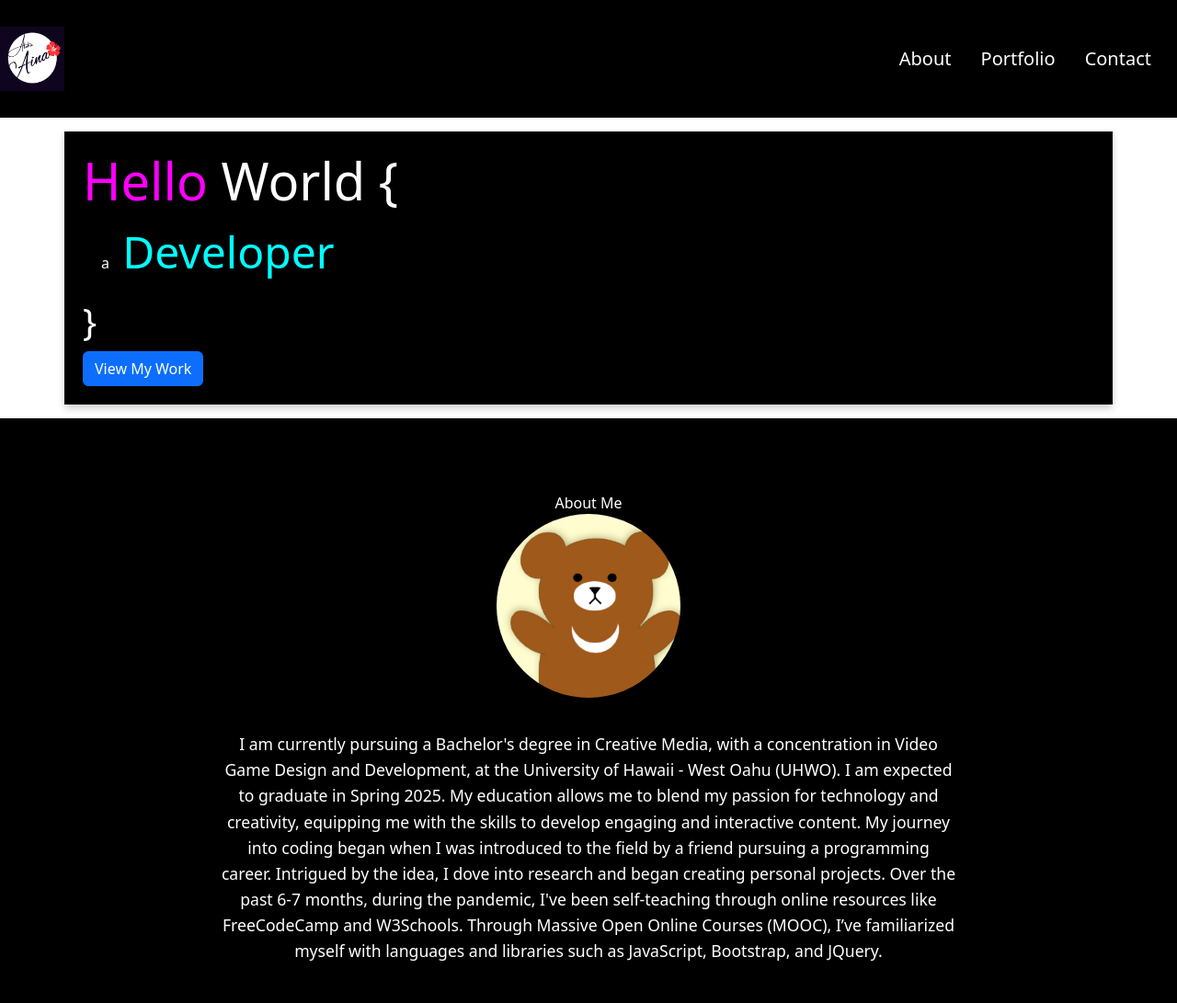
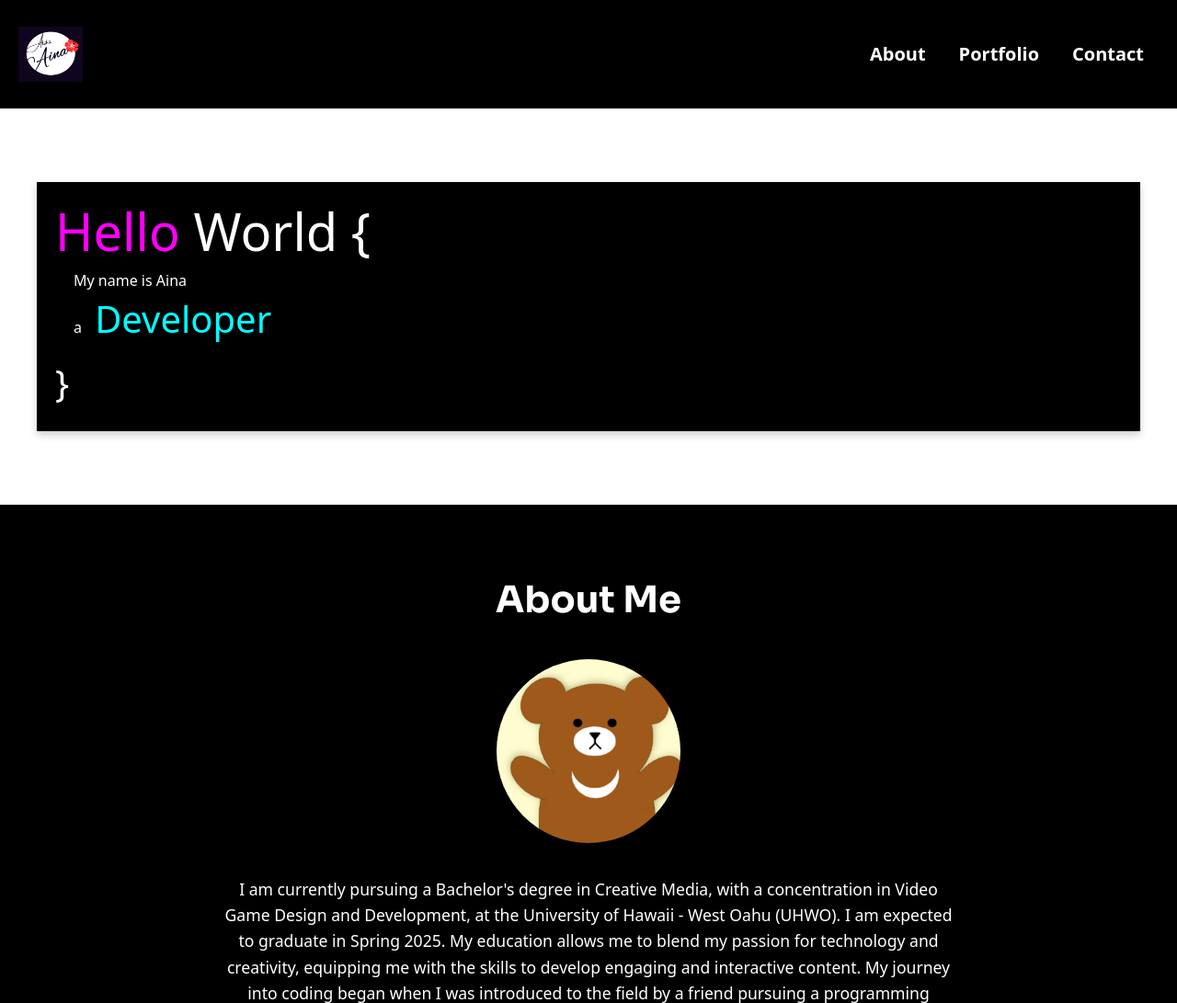
Before and after one commit to KO-d14/SP25_ART320_Portfolio, a plain HTML site: page index.html in a window 1280 px wide. Shown: the top 1091 px of the page at 92% size. Drawn offline with nearby package versions, Linux system fonts and the light colour scheme.

Commit message:
- an issue occurred wit the typewirter fx - had to modify code
- added scroll fade affect

```diff
--- a/css/style.css
+++ b/css/style.css
@@ -3,18 +3,6 @@ This is the style.css which stores all the CSS styles for the website
 */
 
 
-/*Global Styles*/
-
-html {
-    scroll-behavior: smooth;
-   }
-
-.globalPadding {
-    padding: 80px 40px 80px 40px;
-}
-section {
-    padding: 80px 40px 80px 40px;
-}
 
 
 /* TEXT STYLES */
@@ -24,45 +12,104 @@ section {
     color: magenta;
 }
 
-   .whiteFonts{
+.whiteFonts {
     color: white;
 }
 
-   .cyanFonts{
+.cyanFonts {
     color: cyan;
 }
 
 
 
-   header {
-       background: black;
-        position: sticky;
-        top: 0;
-        z-index: 1000;
-        background: black;
-        width: 100%;
-
-   }
 
 /* ------------- Hero Section -------------*/
 
 
+/* Navbar container layout */
+.navbar-container {
+    display: flex;
+    flex-wrap: wrap;
+    justify-content: space-between;
+    align-items: center;
+    width: 100%;
+    padding: 0 20px;
+    background-color: black;
+    z-index: 1000;
+  }
+
+  /* Logo image */
+  .navbar-container img {
+    max-height: 60px;
+  }
+
+  /* Group of nav links */
+  .nav-links-group {
+    display: flex;
+    flex-wrap: wrap;
+    gap: 20px;
+  }
+
+  /* Individual nav links */
+  .navLinks {
+    color: white;
+    text-decoration: none;
+    font-weight: 600;
+    transition: color 0.3s;
+  }
+
+  .navLinks:hover {
+    color: lightgreen;
+  }
+
+  /* Sticky nav at top */
+  header {
+    position: sticky;
+    top: 0;
+    background: black;
+    width: 100%;
+    z-index: 1000;
+  }
+
+  /* Responsive behavior for smaller screens */
+  @media (max-width: 768px) {
+    .navbar-container {
+      flex-direction: column;
+      align-items: center;
+      text-align: center;
+      gap: 15px;
+    }
+
+    .nav-links-group {
+      justify-content: center;
+      width: 100%;
+      flex-wrap: wrap;
+    }
 
     .navLinks {
-       color: white;
+      display: block;
+      padding: 8px 0;
+    }
   }
 
-   /*Sections */
+/*======= Sections ============== */
 
 /* Hero Section */
 .hero {
     background: white;
     padding: 15px
 }
+
 .codeBox {
     background: black;
     box-shadow: 0 4px 8px rgba(0, 0, 0, 0.2);
     padding: 20px;
+
+        color: white;
+        overflow-wrap: break-word;     /* 🔑 breaks long words */
+        word-break: break-word;        /* handles extreme cases */
+        max-width: 100%;               /* prevents overflow */
+        width: 100%;
 
 
 }
@@ -70,6 +117,7 @@ section {
 .codeBox p {
     margin-left: 20px;
 }
+
 /* About Section */
 #about {
     background: black;
@@ -113,17 +161,32 @@ section {
 }
 
 @keyframes blink {
-     0%   { opacity: 1; }
-     50%  { opacity: 0; }
-     100% { opacity: 1; }
+    0% {
+        opacity: 1;
+    }
+
+    50% {
+        opacity: 0;
+    }
+
+    100% {
+        opacity: 1;
+    }
 }
 
 
 .text-type {
-       padding-top: 15px;
     color: cyan;
     font-size: 3rem;
+
+
+        color: cyan;
+        font-size: 2.5rem;
         margin-left: 10px;
+        display: inline-block;
+        max-width: 100%;
+        overflow-wrap: break-word;
+
 }
 
 /* Creates fade effect when scrolling */
@@ -175,7 +238,7 @@ section {
 
     border-radius: 5px;
     overflow: hidden;
-  box-shadow: 0 0 5px rgba(0,0,0,0.1);
+    box-shadow: 0 0 5px rgba(0, 0, 0, 0.1);
     text-decoration: none;
     background: white;
 
@@ -357,3 +420,26 @@ section {
     font-size: 0.9rem;
     color: white;
 }
+
+/*Global Styles*/
+
+html {
+    scroll-behavior: smooth;
+}
+
+.globalPadding {
+    padding: 80px 40px 80px 40px;
+}
+
+section {
+    padding: 80px 40px 80px 40px;
+}
+
+section h2 {
+    font-family: 'Sora', sans-serif;
+    font-size: 2.5rem;
+    font-weight: 700;
+    text-align: center;
+    margin-bottom: 40px;
+    text-transform: capitalize;
+  }
--- a/index.html
+++ b/index.html
@@ -48,21 +48,22 @@
 
     <!-- START of Header Section (this will be the TOP BAR of SCREEN)-->
 
-    <header class="py-3">
+    <header class="py-3" >
         <nav class="navbar navbar-expand-lg">
-            <a class="navbar-brand" href="#"><img src="images/logoAina.png" alt="Logo Image" width="70" height="70"></a>
-            <div class="container-fluid align-items-center d-flex">
-                <div class="ms-auto d-flex gap-3">
-                    <!-- Menu Links -->
-                    <a class="navLinks navbar-brand" href="#">About</a>
-                    <a class="navLinks navbar-brand" href="#">Portfolio</a>
-                    <a class="navLinks navbar-brand" href="#">Contact</a>
+          <div class="navbar-container">
+            <a class="navbar-brand" href="#hero">
+              <img src="images/logoAina.png" alt="Logo Image" width="70" height="70">
+            </a>
 
+            <div class="nav-links-group">
+              <a class="navLinks navbar-brand" href="#about">About</a>
+              <a class="navLinks navbar-brand" href="#portfolio">Portfolio</a>
+              <a class="navLinks navbar-brand" href="#contact">Contact</a>
             </div>
-            </div> <!-- Container fluid div END-->
-
+          </div>
         </nav>
       </header>
+
     <!-- END of Header Section-->
 
     <!-- START of Hero Section (this is the SECTION BELOW TOP BANNER) -->
@@ -70,11 +71,13 @@
         <div class="container text-start codeBox whiteFonts ">
             <h1 class="display-4"> <span class="pinkFonts"> Hello </span> World { </h1>
             <p class="last-para">
+                My name is Aina
+                <br>
                 a <span class="text-type change-words" data-wait="3000"
                     data-words='["Developer", "Creator", "Philomath"]'></span>
             </p>
             <h1>}</h1>
-            <a href="#" class="btn btn-primary">View My Work</a>
+
         </div>
     </section>
 
@@ -84,7 +87,8 @@
 
     <!-- START of About Section -->
     <section class="about whiteFonts show-on-scoll globalPadding" id="about">
-        <div class="about-container" <h2>About Me</h2>
+        <div class="about-container" >
+            <h2>About Me</h2>
             <div class=about-content-container>
                 <p><img src="images/gitHubProfileIMG.png" alt="Aina's Profile Image"></p>
                 <p>
@@ -114,26 +118,28 @@
 
 
     <!-- START of Project Section -->
-    <section class="project" id="project">
+    <section class="project" id="portfolio">
         <h2>Projects</h2>
 
 
         <div class="projectCards-container d-flex flex-wrap justify-content-center gap-4">
-            <!-- START of Card 1-->
-            <a href="https://codepen.io/ko-d14/pen/NWdrjwW?editors=1100" class="project-tile text-decoration-none flex-grow-1" style="max-width: 300px;">
+            <!-- START of Card 1 PKA-->
+            <a href="https://codepen.io/ko-d14/pen/NWdrjwW?editors=1100"
+                class="project-tile text-decoration-none flex-grow-1" style="max-width: 300px;">
                 <div class="image-container">
-                    <img src="" alt="Project image of PKA"
-                        class="project-image">
+                    <img src="images/PKAHomepageIMG.png" alt="Project image of PKA" class="project-image">
                 </div>
-                <p class="caption"><span class="code">&lt;</span>PKA Undergraduate Research<span class="code">&#47;&gt;</span>
+                <p class="caption"><span class="code">&lt;</span>PKA Undergraduate Research<span
+                        class="code">&#47;&gt;</span>
                 </p>
             </a>
 
 
 
-            <!-- START of Card 2 -->
+            <!-- START of Card 2 APPLE-->
 
-            <a href="https://codepen.io/ko-d14/pen/NWdrjwW?editors=1100" class="project-tile text-decoration-none flex-grow-1" style="max-width: 300px;">
+            <a href="https://codepen.io/ko-d14/pen/NWdrjwW?editors=1100"
+                class="project-tile text-decoration-none flex-grow-1" style="max-width: 300px;">
                 <div class="image-container">
                     <img src="images/appleLandingPageIMG.png" alt="Project image of Apple Landing Page"
                         class="project-image">
@@ -142,11 +148,11 @@
                 </p>
             </a>
 
-            <!-- START of Card 3 -->
-            <a href="https://codepen.io/ko-d14/pen/NWdrjwW?editors=1100" class="project-tile text-decoration-none flex-grow-1" style="max-width: 300px;">
+            <!-- START of Card 3 FCC SURVEY-->
+            <a href="https://codepen.io/ko-d14/pen/NWdrjwW?editors=1100"
+                class="project-tile text-decoration-none flex-grow-1" style="max-width: 300px;">
                 <div class="image-container">
-                    <img src="images/FCCSurveyIMG.png" alt="Project image of FCC Survey Form"
-                        class="project-image">
+                    <img src="images/FCCSurveyIMG.png" alt="Project image of FCC Survey Form" class="project-image">
                 </div>
                 <p class="caption"><span class="code">&lt;</span>Survey Form<span class="code">&#47;&gt;</span>
                 </p>
@@ -158,7 +164,7 @@
 
 
 
-    <section class="contact-section ask-questions">
+    <section class="contact-section ask-question" id = "contact">
         <h2>Questions?</h2>
         <form class="contact-form">
             <label for="name">Name</label>
@@ -175,13 +181,13 @@
     </section>
 
 
-    <footer class="footer-section">
+    <footer class="footer-section ">
         <h2>Let's Work Together!</h2>
         <div class="social-icons d-flex flex-wrap justify-content-center flex-md-row flex-column gap-4">
-            <a href="#"><i class="bi bi-github"></i> Github</a>
-            <a href="#"><i class="bi bi-code-slash"></i> CodePen</a>
-            <a href="#"><i class="bi bi-linkedin"></i> LinkedIn</a>
-            <a href="#"><i class="bi bi-envelope"></i> Email</a>
+            <a href="https://github.com/KO-d14"><i class="bi bi-github"></i> Github</a>
+            <!-- <a href="#"><i class="bi bi-code-slash"></i> CodePen</a>-->
+            <a href="https://www.linkedin.com/in/aina-kodaira-4540a420b/"><i class="bi bi-linkedin"></i> LinkedIn</a>
+            <a href="mailto:ainajk@hawaii.edu.com"><i class="bi bi-envelope"></i> Email</a>
         </div>
 
 
@@ -197,4 +203,5 @@
 
 
 </body>
+
 </html>
```
Also changed, not shown: 2 other files. Lines whose indentation alone changed are shown as unchanged.
